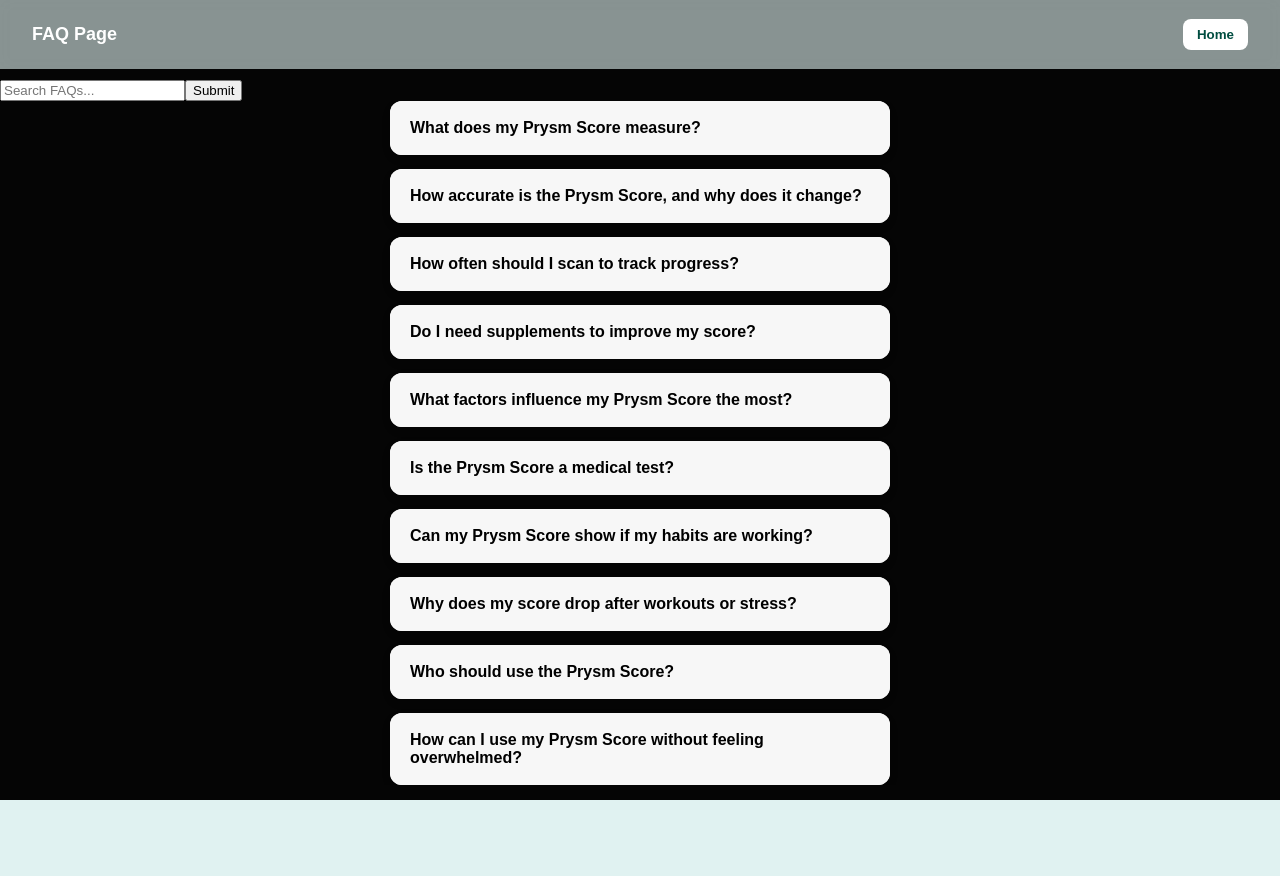
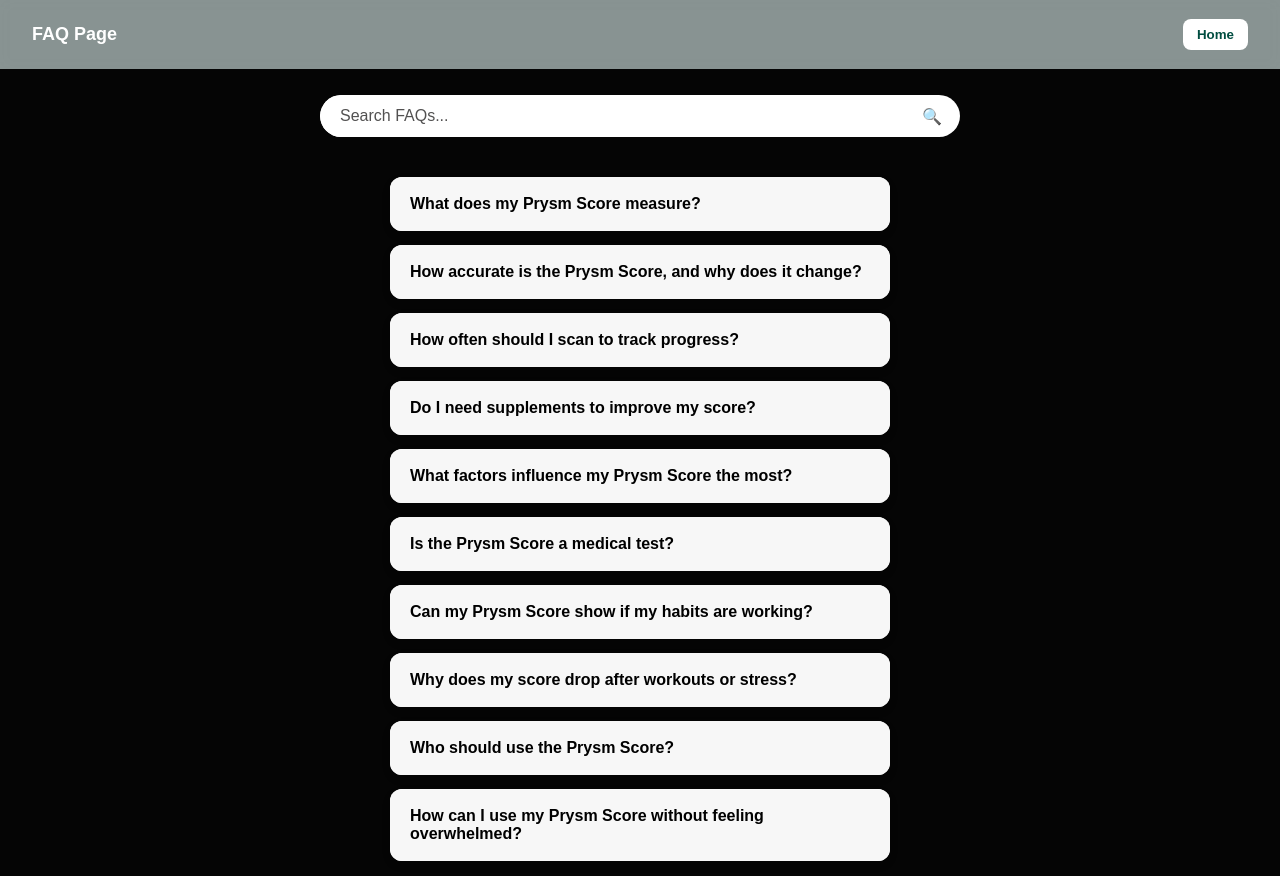
Before and after one commit to f3liz/AskPrysmIO, a React (Vite) app in the folder prysm-react-app/: page /faq in a window 1280 px wide. Before the commit the page ends 800 px from the top, so only its background shows below. Built offline with nearby package versions, Linux system fonts and the light colour scheme.

Commit message:
Adding styling to search bar.

```diff
--- a/prysm-react-app/src/App.css
+++ b/prysm-react-app/src/App.css
@@ -1,6 +1,6 @@
 :root {
   --primary: #004d40; /* Deep green */
-  --secondary: #e0f2f1; /* Light mint */
+  --secondary: #0a0b0b; /* Light mint */
   --accent: #ffffff;
 }
 html, body, #root {
--- a/prysm-react-app/src/components/SearchBar.tsx
+++ b/prysm-react-app/src/components/SearchBar.tsx
@@ -42,9 +42,9 @@
     }, [searchTerm, onSearch])
 
     return(
-        <form>
-            <input type="text" value={searchTerm} onChange={(e) => setSearchTerm(e.target.value)} placeholder="Search FAQs..."></input>
-            <button type="submit">Submit</button>
+        <form className="search-form">
+            <input className="search-input" type="text" value={searchTerm} onChange={(e) => setSearchTerm(e.target.value)} placeholder="Search FAQs..."></input>
+            <button className="search-button" type="submit">🔍</button>
         </ form>
     )
 }
--- a/prysm-react-app/src/styles/faq.css
+++ b/prysm-react-app/src/styles/faq.css
@@ -15,6 +15,8 @@
 .faq-container {
   padding-top: 80px;
   box-sizing: border-box;
+  overflow-y:auto;
+  padding-bottom: 15px;
 }
 
 .faq-content {
@@ -25,7 +27,6 @@
   flex-direction: column;
   gap: 14px;
   align-items: center;
-  overflow-y: auto;
 }
 
 /* Accordion Card */
@@ -71,3 +72,44 @@
   color: #444;
   border-top: 1px solid #eee;
 }
+
+/* Search Bar */
+.search-form {
+  display: flex;
+  align-items: center;
+  width: 50%;
+  margin: 15px auto 40px auto;
+  background: #fff;
+  border-radius: 9999px;
+  overflow: hidden;
+}
+
+.search-input {
+  flex: 1;
+  padding: 12px 20px;
+  border: none;
+  outline: none;
+  font-size: 1rem;
+  border-radius: 9999px;
+  color: #333;
+}
+
+.search-input::placeholder {
+  color: #525151;
+}
+
+.search-button {
+  background: transparent;
+  color: white;
+  border: none;
+  padding: 0 18px;
+  cursor: pointer;
+  font-size: 1rem;
+}
+
+@media (max-width: 900px) {
+  .search-form {
+    width: 80%;
+    max-width: none;
+  }
+}
```
